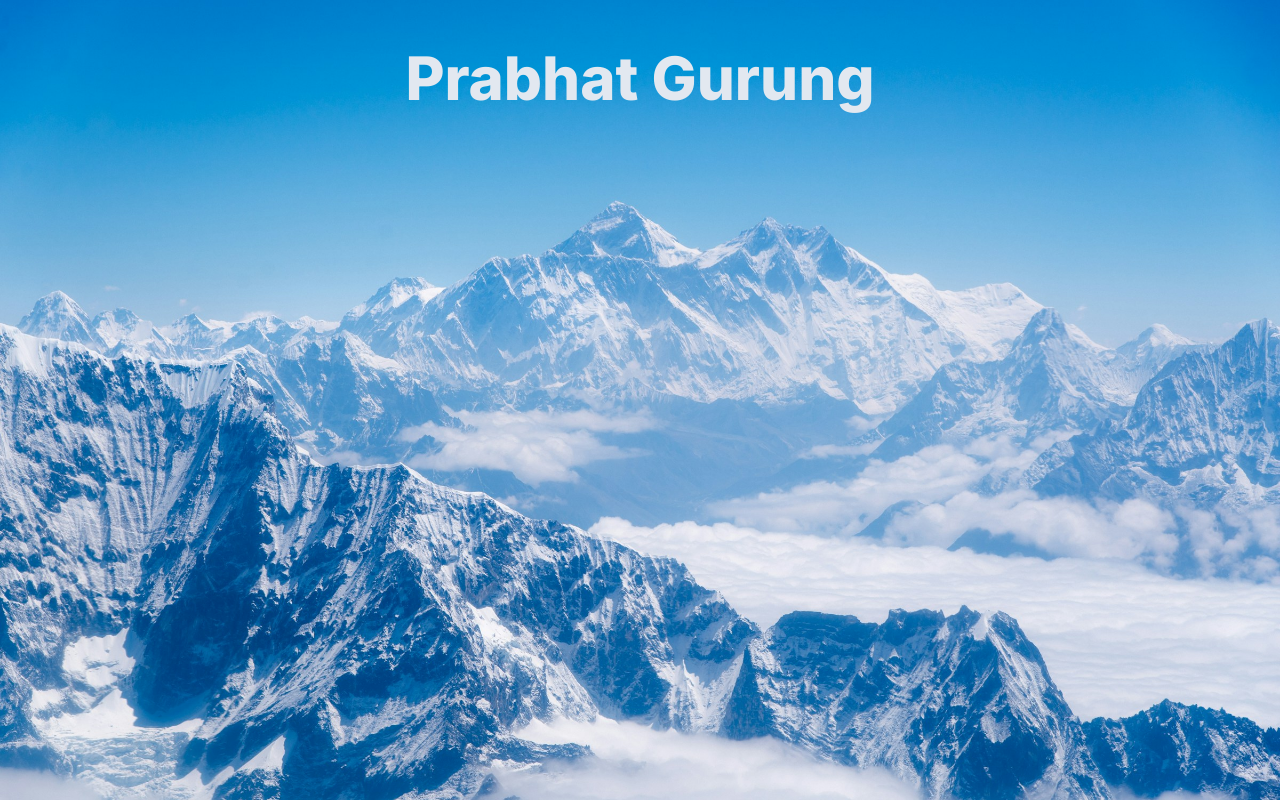
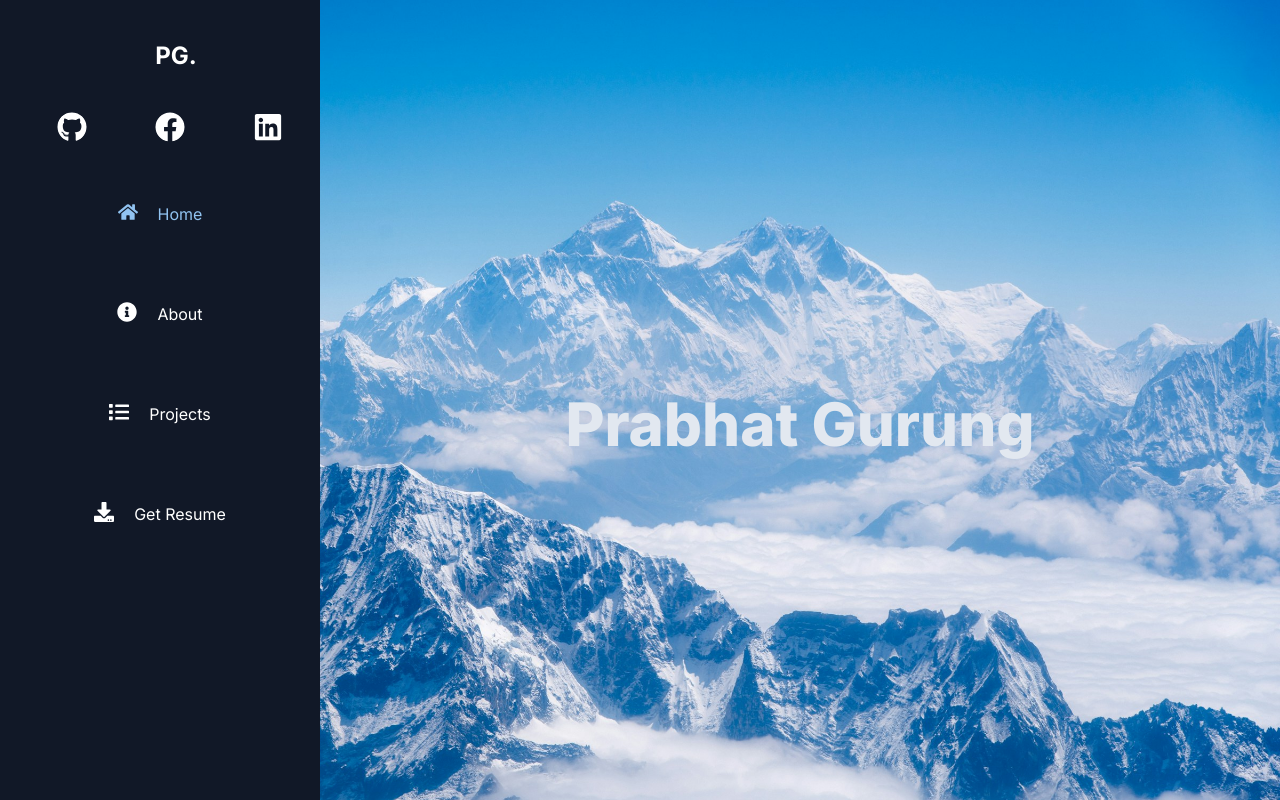
Before and after one commit to Prabhatgrg/portfolio, a Next.js app: page / in a window 1280 px wide. Built offline with nearby package versions, Linux system fonts and the light colour scheme.

Commit message:
feat: Keeping SideBar for now

```diff
--- a/app/page.tsx
+++ b/app/page.tsx
@@ -8,9 +8,9 @@ export default function Home() {
   return (
     <>
         <div className="w-full flex">
-            {/*<div className="flex flex-col h-screen bg-[#111827] w-2/6 items-center">*/}
-            {/*    <SideBar />*/}
-            {/*</div>*/}
+            <div className="flex flex-col h-screen bg-[#111827] w-2/6 items-center">
+                <SideBar />
+            </div>
           <aside className="w-full flex justify-center">
             <div className="pt-12 flex justify-center items-center" data-aos="zoom-in">
               <h1 className="font-extrabold text-6xl text-slate-200">
```
